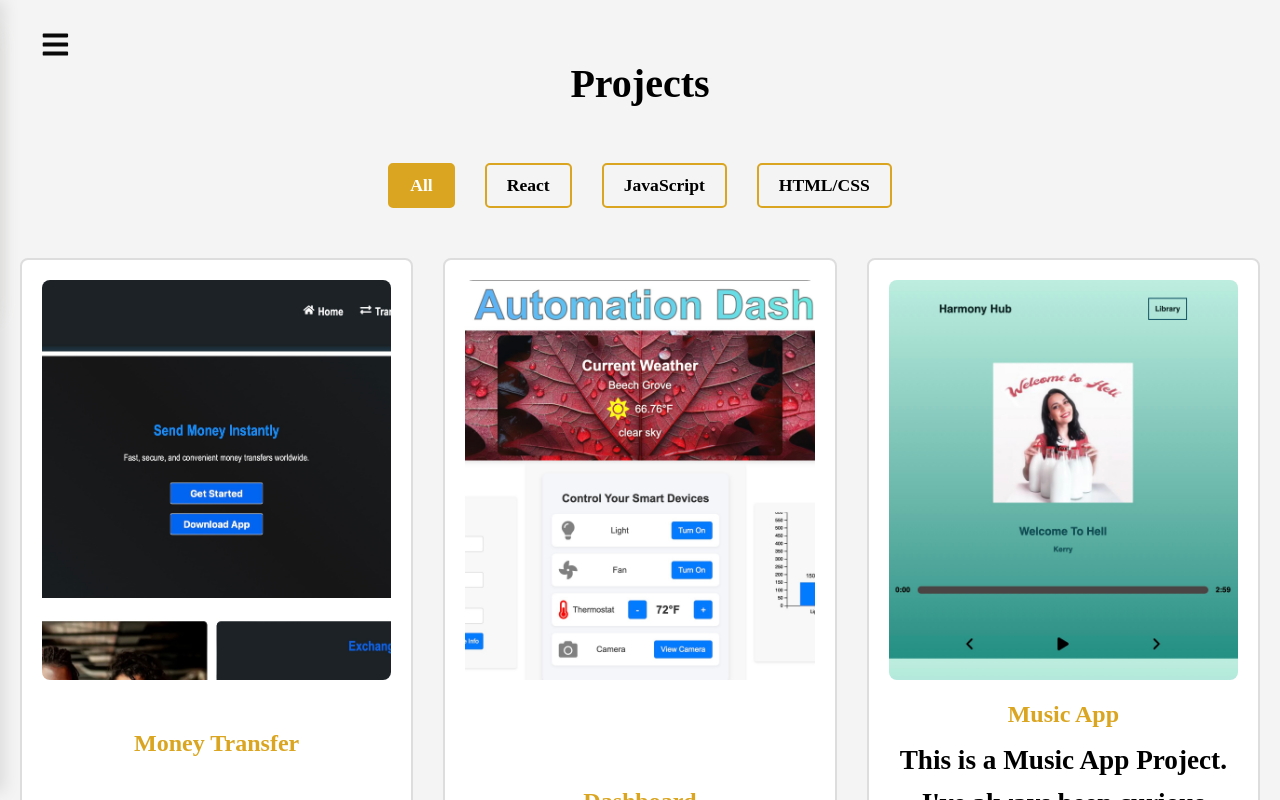
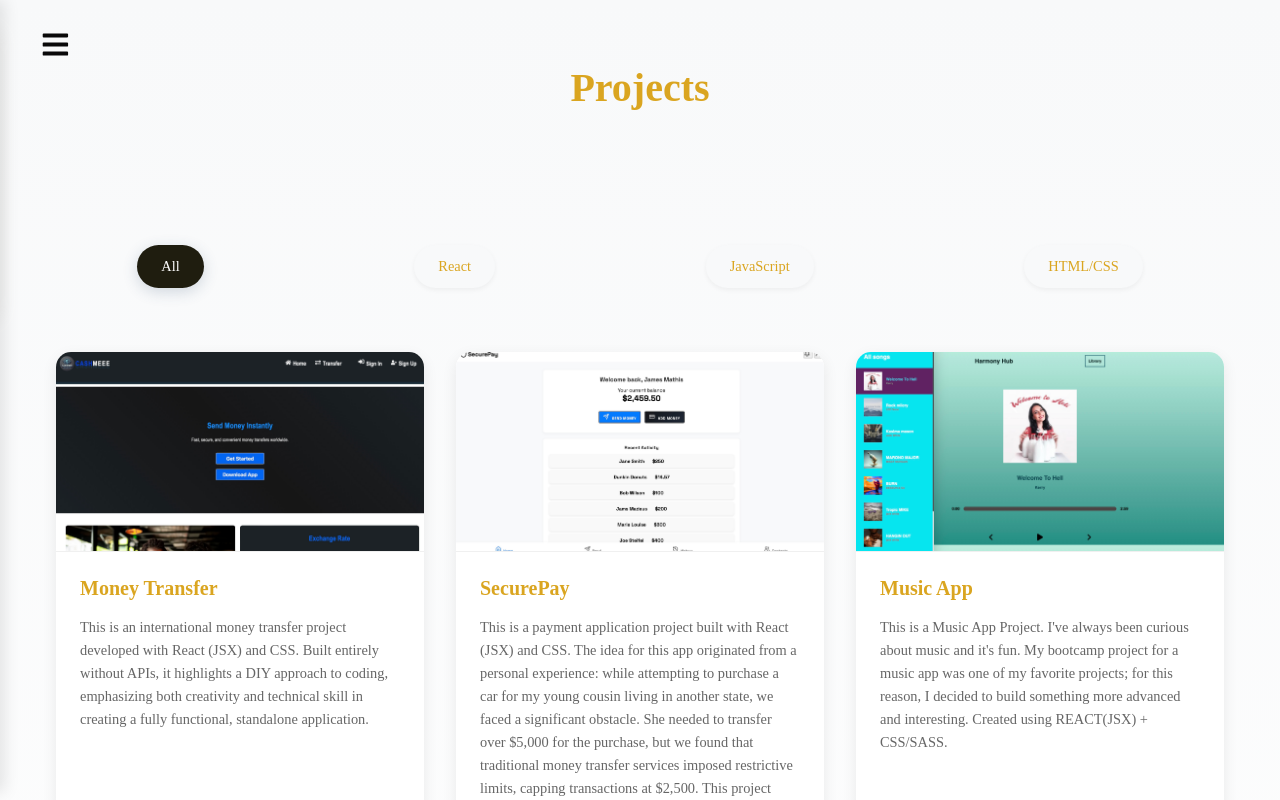
Before and after one commit to princelamar509/portfolio-website-, a React (Vite) app in the folder portfolio-website2/: page /projects in a window 1280 px wide. Built offline with nearby package versions, Linux system fonts and the light colour scheme.

Commit message:
update new project

```diff
--- a/portfolio-website2/src/components/Projects.css
+++ b/portfolio-website2/src/components/Projects.css
@@ -1,135 +1,183 @@
-/* Projects Section Styling */
 .projects-section {
-    padding: 60px 20px;
-    background-color: #f4f4f4;
+  padding: 4rem 2rem;
+  background: linear-gradient(to bottom, #f8f9fa, #ffffff);
+  min-height: 100vh;
+}
+
+.projects {
+  max-width: 1200px;
+  margin: 0 auto;
 }
 
 .projects h2 {
+  text-align: center;
   font-size: 2.5rem;
-    font-weight: bold;
-    color: #000000;
-    text-align: center;
-    margin-bottom: 40px;
+  margin-bottom: 3rem;
+  background: goldenrod;
+  -webkit-background-clip: text;
+  -webkit-text-fill-color: transparent;
+  position: relative;
+
 }
 
+.projects h2::after {
+  content: '';
+  position: absolute;
+  bottom: -10px;
+  left: 50%;
+  transform: translateX(-50%);
+  width: 60px;
+  height: 3px;
+  border-radius: 2px;
+}
 
 .filter-container {
   display: flex;
   justify-content: center;
-    align-items: center;
-    margin-bottom: 50px;
-    gap: 10px;
-
+  gap: 1rem;
+  margin-bottom: 3rem;
+  flex-wrap: wrap;
 }
 
 .filter-button {
-    padding: 10px 20px;
-    margin: 0 10px;
-    font-size: 1.1rem;
-    font-weight: 800;
-    border: 2px solid goldenrod;
-    background-color: transparent;
-    color: #000000;
+  padding: 0.8rem 1.5rem;
+  border: none;
+  border-radius: 25px;
+  background: #f8f9fa;
+  color: goldenrod;
+  font-size: 0.9rem;
+  font-weight: 500;
   cursor: pointer;
-    transition: background-color 0.3s ease, color 0.3s ease;
-    margin-top: 10px;
-    overflow-x: hidden;
+  transition: all 0.3s ease;
+  box-shadow: 0 2px 5px rgba(0,0,0,0.05);
 }
 
-  .filter-button:hover, .filter-button.active {
-    background-color: goldenrod;
-    color: #fff;
-
+.filter-button:hover {
+  background: #e9ecef;
+  transform: translateY(-2px);
 }
 
+.filter-button.active {
+  background: #1f1d0f;
+  color: white;
+  box-shadow: 0 4px 15px rgba(43, 75, 111, 0.2);
+}
 
 .project-list {
   display: grid;
-    grid-template-columns: repeat(3, 1fr);
-    gap: 30px;
-
+  grid-template-columns: repeat(auto-fill, minmax(300px, 1fr));
+  gap: 2rem;
+  padding: 1rem;
 }
 
-
 .project-card {
-    background-color: #fff;
-    padding: 20px;
-    border: 2px solid #ddd;
-    border-radius: 8px;
-    text-align: center;
+  background: white;
+  border-radius: 15px;
+  overflow: hidden;
+  box-shadow: 0 5px 15px rgba(0,0,0,0.08);
   transition: transform 0.3s ease, box-shadow 0.3s ease;
-    overflow: hidden;
-    height: auto;
   display: flex;
   flex-direction: column;
-    justify-content: space-between;
-  margin-bottom: 30px;
 }
 
 .project-card:hover {
   transform: translateY(-10px);
-    box-shadow: 0 -14px 10px rgba(18, 17, 17, 0.62);
-
+  box-shadow: 0 8px 25px rgba(0,0,0,0.15);
 }
-
 
 .project-snapshot {
   width: 100%;
-    height: 400px;
+  height: 200px;
   object-fit: cover;
-    border-radius: 8px;
-    margin-bottom: 20px;
-
+  border-bottom: 1px solid #f0f0f0;
+  transition: transform 0.3s ease;
 }
 
+.project-card:hover .project-snapshot {
+  transform: scale(1.05);
+}
 
 .project-card h3 {
-    font-size: 1.5rem;
-    font-weight: bold;
+  font-size: 1.25rem;
   color: goldenrod;
-    margin-bottom: 10px;
-    line-height: 1.2;
-    text-align: center;
+  margin: 1.5rem 1.5rem 1rem;
 }
 
-
 .project-card p {
-    font-size: 1.7rem;
-    color: #000000;
+  color: #666;
+  font-size: 0.9rem;
   line-height: 1.6;
-    margin-bottom: 20px;
-    font-weight: 700;
+  margin: 0 1.5rem 1.5rem;
+  flex-grow: 1;
 }
 
-
 .project-link {
-    font-size: 1.8rem;
-    font-weight: bold;
-    color: goldenrod;
-    display: inline-flex;
+  display: flex;
   align-items: center;
   justify-content: center;
+  padding: 0.8rem 1.5rem;
+  margin: 1.5rem;
   text-decoration: none;
-    transition: color 0.3s ease;
+  color: white;
+  background: goldenrod;
+  border-radius: 25px;
+  font-weight: 500;
+  transition: all 0.3s ease;
 }
 
 .project-link:hover {
-    color: #000000;
-    animation : celebrate 0.5s ease-in-out ;
-    text-decoration: none;
+  background: #1f1d0f;
+  box-shadow: 0 4px 15px rgba(43, 75, 111, 0.3);
+  transform: translateY(-2px);
 }
 
-  @keyframes celebrate {
-    0% {
-      transform: scale(1);
+/* Responsive Design */
+@media (max-width: 768px) {
+  .projects-section {
+    padding: 3rem 1rem;
   }
-    50% {
-      transform: scale(1.2);
+
+  .projects h2 {
+    font-size: 2rem;
   }
-    100% {
-      transform: scale(1);
+
+  .filter-button {
+    padding: 0.6rem 1.2rem;
+    font-size: 0.8rem;
+  }
+
+  .project-list {
+    grid-template-columns: repeat(auto-fill, minmax(250px, 1fr));
+    gap: 1.5rem;
+  }
+
+  .project-card h3 {
+    font-size: 1.1rem;
   }
 }
+
+/* Loading Animation */
+@keyframes fadeIn {
+  from {
+    opacity: 0;
+    transform: translateY(20px);
+  }
+  to {
+    opacity: 1;
+    transform: translateY(0);
+  }
+}
+
+.project-card {
+  animation: fadeIn 0.6s ease-out forwards;
+}
+
+.project-card:nth-child(2) { animation-delay: 0.2s; }
+.project-card:nth-child(3) { animation-delay: 0.4s; }
+.project-card:nth-child(4) { animation-delay: 0.6s; }
+.project-card:nth-child(5) { animation-delay: 0.8s; }
+.project-card:nth-child(6) { animation-delay: 1s; }
+
 
   @media (max-width: 1200px) {
     .project-list {
--- a/portfolio-website2/src/components/Projects.jsx
+++ b/portfolio-website2/src/components/Projects.jsx
@@ -8,24 +8,23 @@ import moneyTransferImg from '../assets/money-transfer.png';
 import musicAppImg from '../assets/music-app.png';
 import shoppingCartImg from '../assets/shoppingimage.png';
 import diceGameImg from '../assets/dice-gameimage.png';
-import dashboard from '../assets/dashboard.jpeg';
+import securePay from '../assets/securepay.jpeg';
 import landingPageImg from '../assets/landing-pageimage.png';
 
 const Projects = () => {
   const allProjects = [
     {
       title: 'Money Transfer',
-      description:
-        "This is an International Money Transfer Project. Created using REACT(JSX) + CSS. I didn't use any API for this project, just to make it more of a DIY adventure. It’s a real testament to how amusing coding can be.",
+      description: 'This is an international money transfer project developed with React (JSX) and CSS. Built entirely without APIs, it highlights a DIY approach to coding, emphasizing both creativity and technical skill in creating a fully functional, standalone application.',
       link: 'https://princelamar509.github.io/transfer-app/',
       snapshot: moneyTransferImg,
       category: 'React',
     },
     {
-      title: 'Dashboard',
-      description: 'This is a Home automation Dashboard Project. I created using REACT(JSX) + CSS + Freeweather API .',
-      link: 'https://princelamar509.github.io/Dashboard1/',
-      snapshot: dashboard,
+      title: 'SecurePay',
+      description: 'This is a payment application project built with React (JSX) and CSS. The idea for this app originated from a personal experience: while attempting to purchase a car for my young cousin living in another state, we faced a significant obstacle. She needed to transfer over $5,000 for the purchase, but we found that traditional money transfer services imposed restrictive limits, capping transactions at $2,500. This project aims to address such limitations by providing a streamlined, secure, and flexible platform for managing larger financial transactions with ease.  ',
+      link: 'https://princelamar509.github.io/securepay/',
+      snapshot: securePay,
       category: 'React',
     },
     {
--- a/portfolio-website2/src/components/Speech-Button.jsx
+++ b/portfolio-website2/src/components/Speech-Button.jsx
@@ -4,8 +4,13 @@ import './Speech-Button.css';
 
 const SpeechButtonWithNote = () => {
   const [showNote, setShowNote] = useState(false);
+  const [isSpeaking, setIsSpeaking] = useState(false); // Track if speech is playing
 
   const handleSpeech = () => {
+    if (isSpeaking) {
+      window.speechSynthesis.cancel();
+      setIsSpeaking(false);
+    } else {
       const speech = new SpeechSynthesisUtterance();
       speech.text = `Dear Recruiter,
 
@@ -27,7 +32,14 @@ const SpeechButtonWithNote = () => {
         Madeus Rene.`;
 
       speech.lang = 'en-US';
+      speech.onend = () => {
+        setIsSpeaking(false); // Reset state when speech ends
+      };
+
+      // Start speaking and update state
       window.speechSynthesis.speak(speech);
+      setIsSpeaking(true);
+    }
   };
 
   return (
@@ -43,14 +55,12 @@ const SpeechButtonWithNote = () => {
 
         {showNote && (
           <div className="note-card">
-
             <ul>
-           <li><span class="icon-star">⭐</span> Male voice selected.</li>
-           <li><span class="icon-star">⭐</span> Narrator may vary by device.</li>
-           <li><span class="icon-star">⭐</span> If unsupported, notification will appear.</li>
-           <li><span class="icon-star">⭐</span> English language only.</li>
+              <li><span className="icon-star">⭐</span> Male voice selected.</li>
+              <li><span className="icon-star">⭐</span> Narrator may vary by device.</li>
+              <li><span className="icon-star">⭐</span> If unsupported, notification will appear.</li>
+              <li><span className="icon-star">⭐</span> English language only.</li>
             </ul>
-
           </div>
         )}
       </div>
```
Also changed, not shown: portfolio-website2/src/assets/dashboard.jpeg (deleted), portfolio-website2/src/assets/securepay.jpeg (added). Lines whose indentation alone changed are shown as unchanged.
